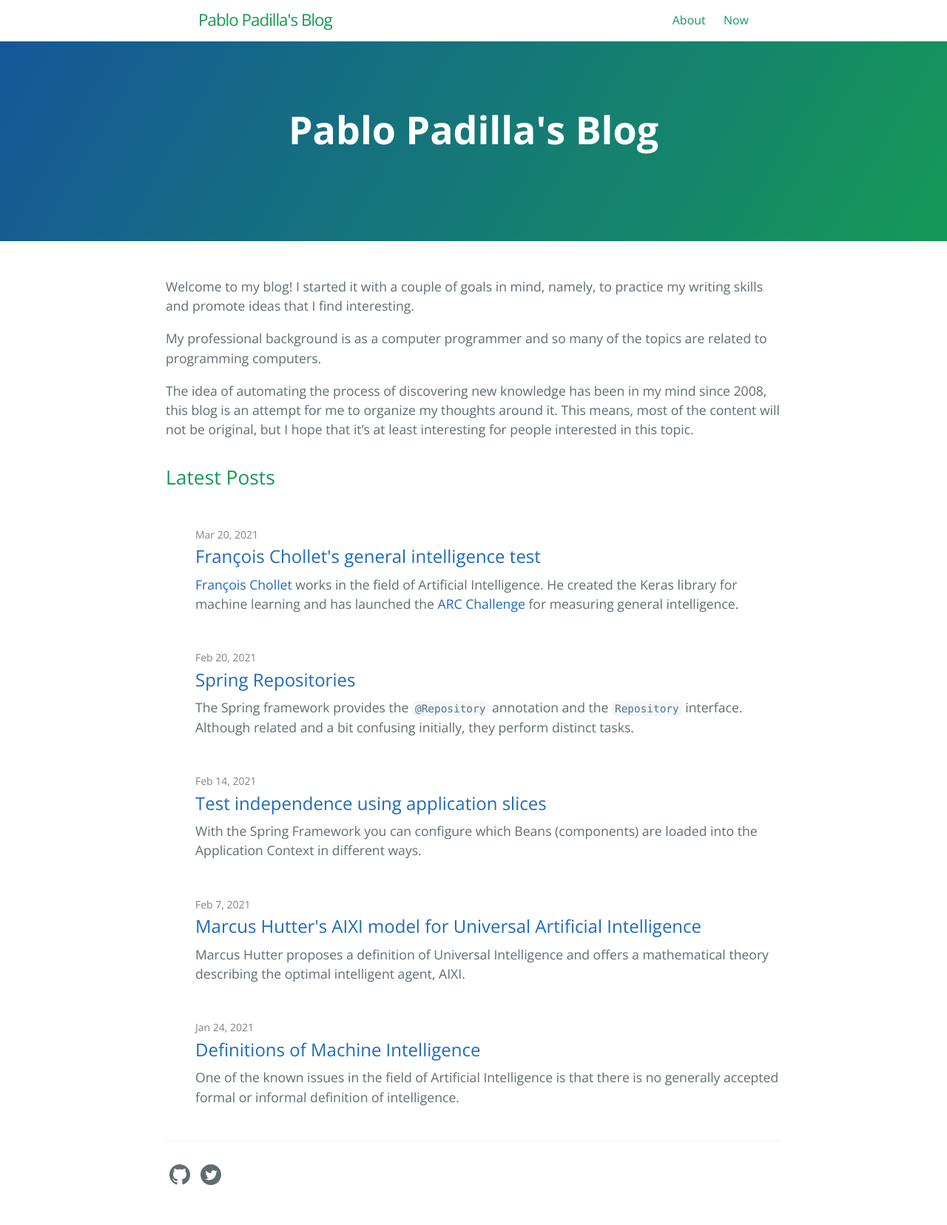
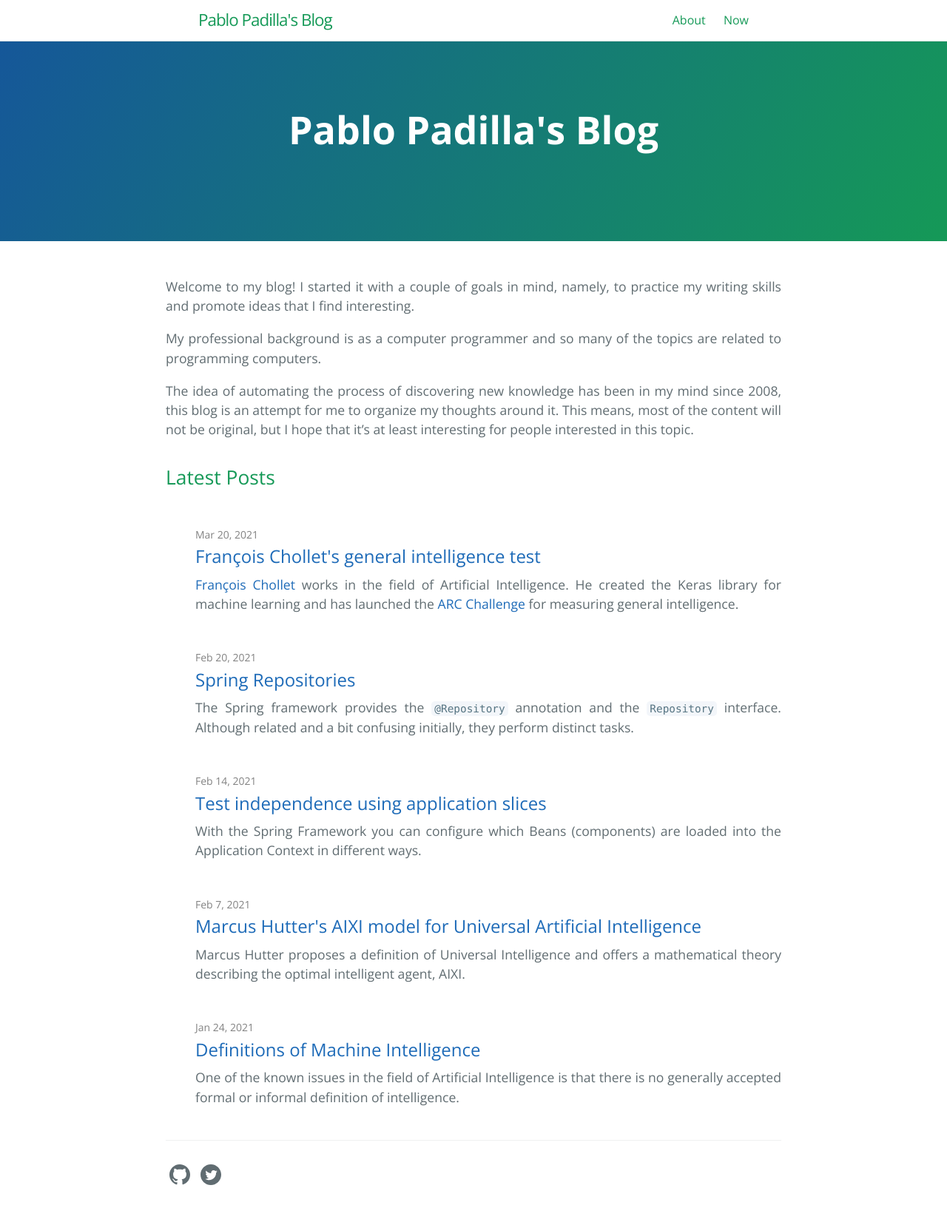
Before and after one commit to pgpbpadilla/pgpbpadilla.github.io, a Jekyll site: the page built from index.md, in a window 1280 px wide. Shown: the whole page at 74% size. Built offline with Jekyll 4.4.1, drawn with Linux system fonts in a browser that asks for light colours.

Commit message:
fix: usr: Justify text in home page

```diff
--- a/_layouts/default.liquid.html
+++ b/_layouts/default.liquid.html
@@ -55,7 +55,8 @@
         <link rel="alternate" media="handheld" href=""> -->
 
 
-    <link rel="stylesheet" href="{{ '/assets/css/style.css?v=' | append: site.github.build_revision | absolute_url }}">
+    <link rel="stylesheet"
+          href="{{ '/assets/css/style.css?v=' | append: site.github.build_revision | absolute_url }}">
     <!-- MathJax -->
     <script src="https://polyfill.io/v3/polyfill.min.js?features=es6"></script>
     <script id="MathJax-script"
--- a/_layouts/home.liquid.html
+++ b/_layouts/home.liquid.html
@@ -2,7 +2,7 @@
 layout: default.liquid
 ---
 
-<div>
+<div class="text-justify">
 
   {{ content }}
 
--- a/_sass/blog.scss
+++ b/_sass/blog.scss
@@ -46,7 +46,3 @@
   "blog/base",
   "blog/layout"
 ;
-
-.text-justify {
-  text-align: justify;
-}
--- /dev/null
+++ b/_sass/text.scss
@@ -0,0 +1,3 @@
+.text-justify {
+  text-align: justify;
+}
--- a/assets/css/style.scss
+++ b/assets/css/style.scss
@@ -1,6 +1,7 @@
 ---
 ---
 
+@import 'text';
 @import 'jekyll-theme-cayman-blog';
 
 .post-categories {
--- a/tasks.py
+++ b/tasks.py
@@ -52,10 +52,10 @@
 
 
 @task
-def run(ctx, docker=False, trace=False):
+def run(ctx, docker=False, trace=False, drafts=True):
     """Build+Run the Blog locally"""
     build(ctx, docker=docker, trace=trace)
-    serve(ctx, docker=docker, trace=trace)
+    serve(ctx, drafts=drafts, docker=docker, trace=trace)
 
 
 @task
```
